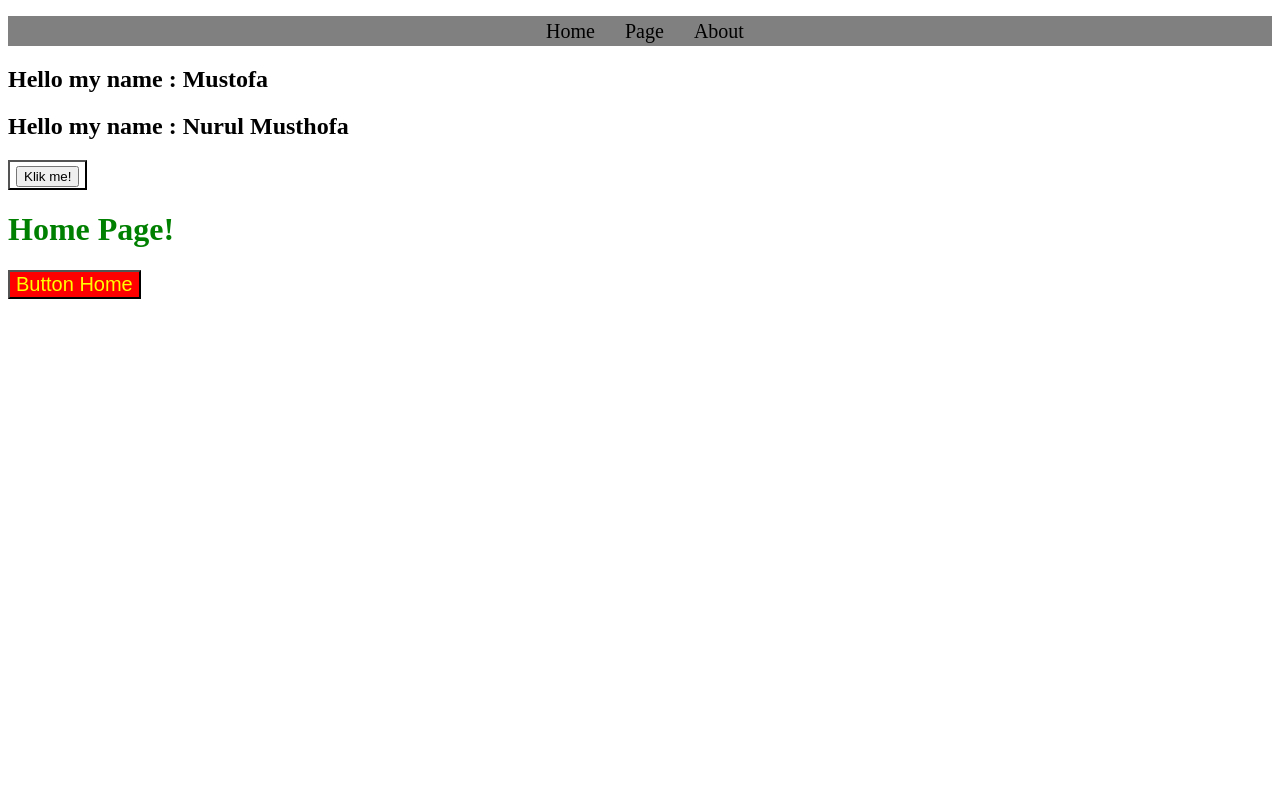
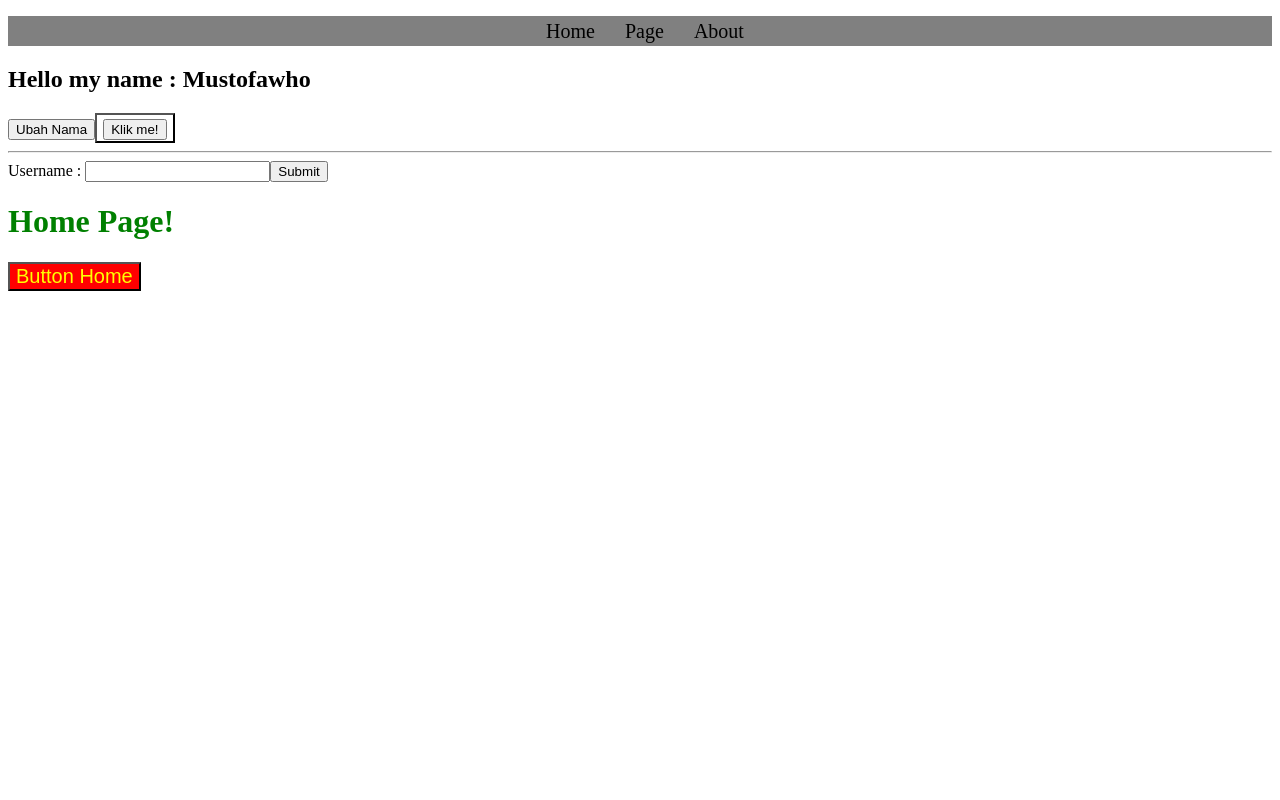
Before and after one commit to Mustofawho0/Purwadhika-Web-Develop, a React (Vite) app in the folder Front-End/Day3/intro-react/: page / in a window 1280 px wide. Shown: the top 800 px of the page. Built offline with nearby package versions, Linux system fonts and the light colour scheme.

Commit message:
React JS

```diff
--- a/Front-End/Day3/intro-react/src/App.jsx
+++ b/Front-End/Day3/intro-react/src/App.jsx
@@ -1,21 +1,40 @@
 // import "./App.css";
-import Button from "./components/core/button";
+// import Button from "./components/core/button";
+import React, { useState } from "react";
 import ThisIsAlert from "./components/core/alert";
 import { Outlet } from "react-router-dom";
 import NavBar from "./components/core/navbar";
 import Footer from "./components/core/footer";
 import Introduce from "./pages/introduce/intro";
+import InputValue from "./components/core/input";
 
 function App() {
   function ThisAlert() {
     return confirm("Are you sure about that ?");
   }
+
+  const [getNewName, setNewName] = useState("");
+  function changeNameValue() {
+    setNewName("hahahaha");
+  }
+  const [getInput, newInput] = useState("");
+
+  function changeValuebyInput() {
+    newInput('hahaha');
+    // console.log(newInput);
+  }
   return (
     <>
       <NavBar />
-      <Introduce name="Mustofa" />
-      <Introduce name="Nurul Musthofa" />
+      <Introduce newValue={getNewName} />
+      {/* <p>{getNewName}</p> */}
+      <button onClick={() => changeNameValue()}>Ubah Nama</button>
       <ThisIsAlert clickMe={ThisAlert} />
+      <hr />
+      <InputValue newInputValue={getInput} />
+      <button onClick={() => changeValuebyInput()} type="submit">
+        Submit
+      </button>
       <div style={{ minHeight: "100vh" }}>
         <Outlet />
       </div>
--- /dev/null
+++ b/Front-End/Day3/intro-react/src/components/core/input.jsx
@@ -0,0 +1,8 @@
+export default function InputValue({ newInputValue }) {
+  return (
+    <>
+      <label htmlFor="user">Username : {newInputValue}</label>
+      <input type="text" name="username" id="" />
+    </>
+  );
+}
--- a/Front-End/Day3/intro-react/src/pages/introduce/intro.jsx
+++ b/Front-End/Day3/intro-react/src/pages/introduce/intro.jsx
@@ -1,8 +1,8 @@
-export default function Introduce(props) {
+export default function Introduce({ newValue }) {
   //   console.log(props);
   return (
     <>
-      <h2>Hello my name : {props.name} </h2>
+      <h2>Hello my name : {!newValue ? "Mustofawho" : newValue} </h2>
     </>
   );
 }
```
